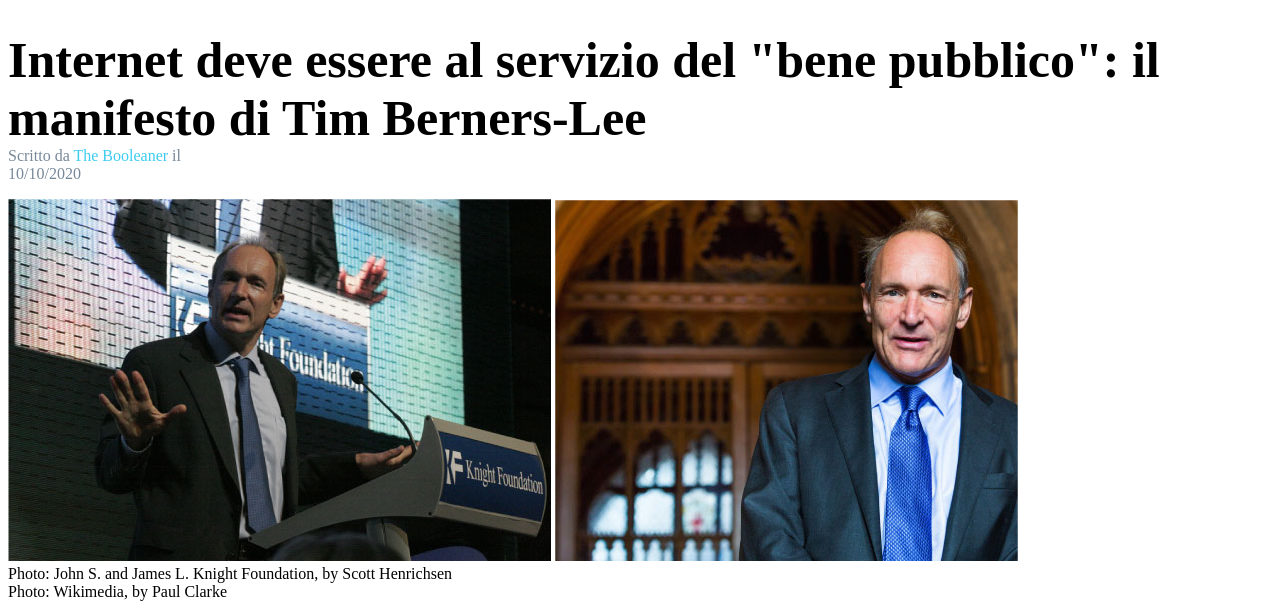
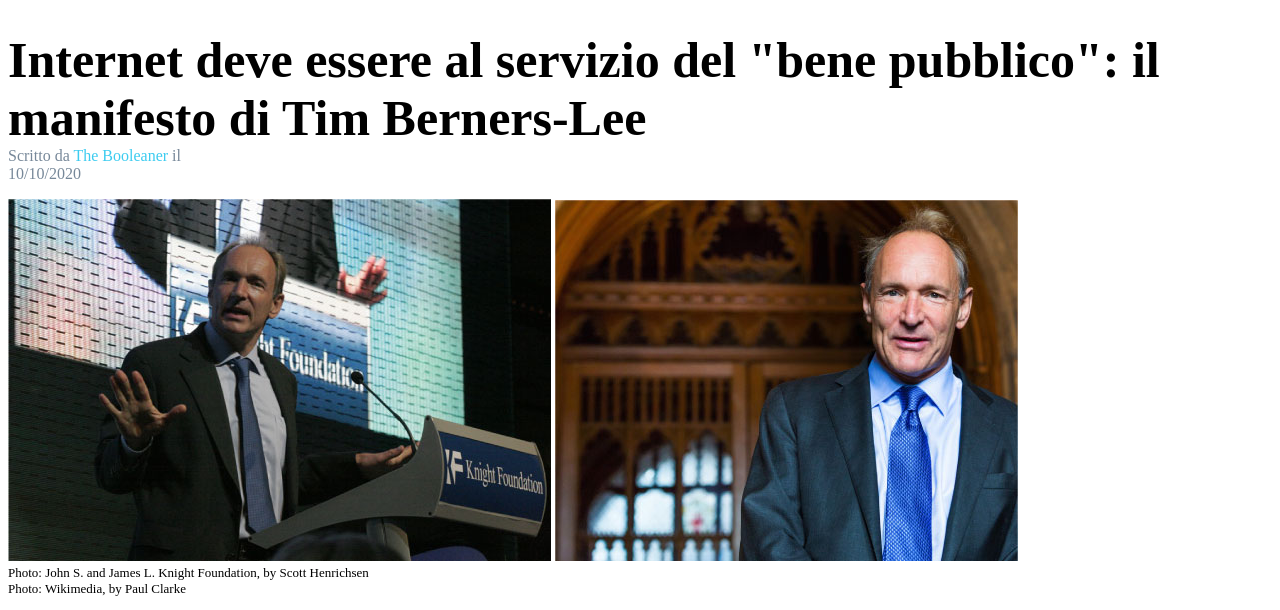
Before and after one commit to nicosanji/html-css-booleaner, a plain HTML site: page index.html in a window 1280 px wide. Shown: the part 171-781 px from the top of the page. Drawn offline with Linux system fonts and the light colour scheme.

Commit message:
Correzioni alle dimensioni di alcuni testi. DIFINITIVO 1.1

```diff
--- a/css/style.css
+++ b/css/style.css
@@ -27,6 +27,10 @@ h1 {
 
 #doppia-foto-tim{
     margin-left: 0;
+}
+
+figcaption{
+    font-size: small;
 }
 
 .evi-giallo {
```
